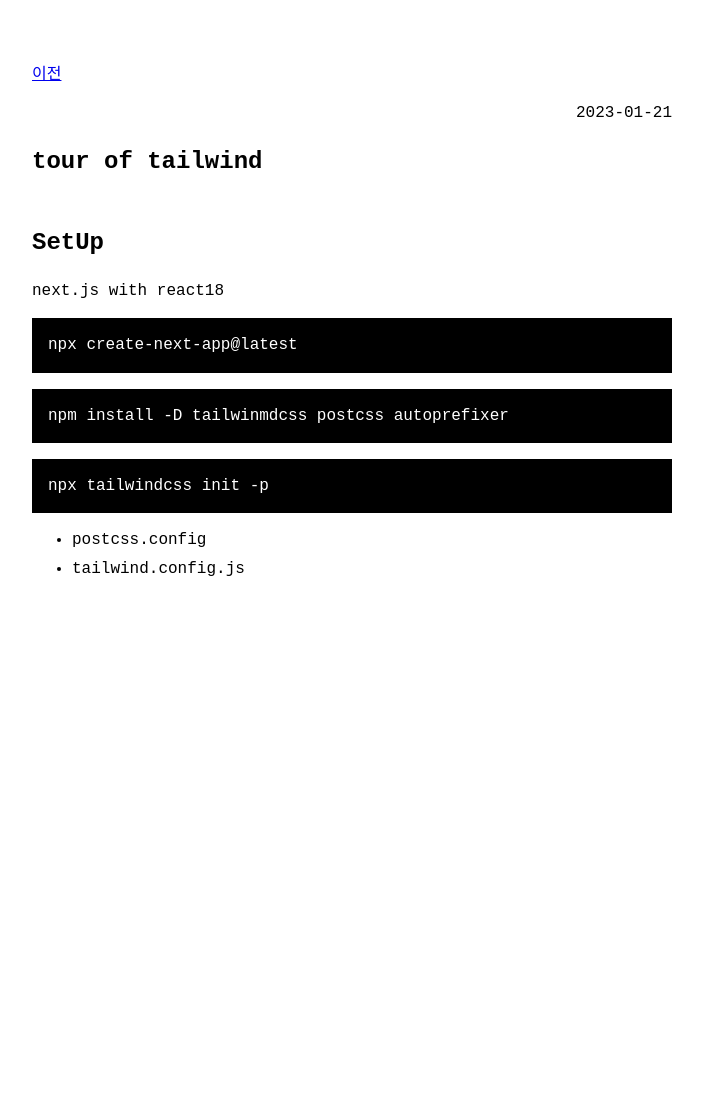
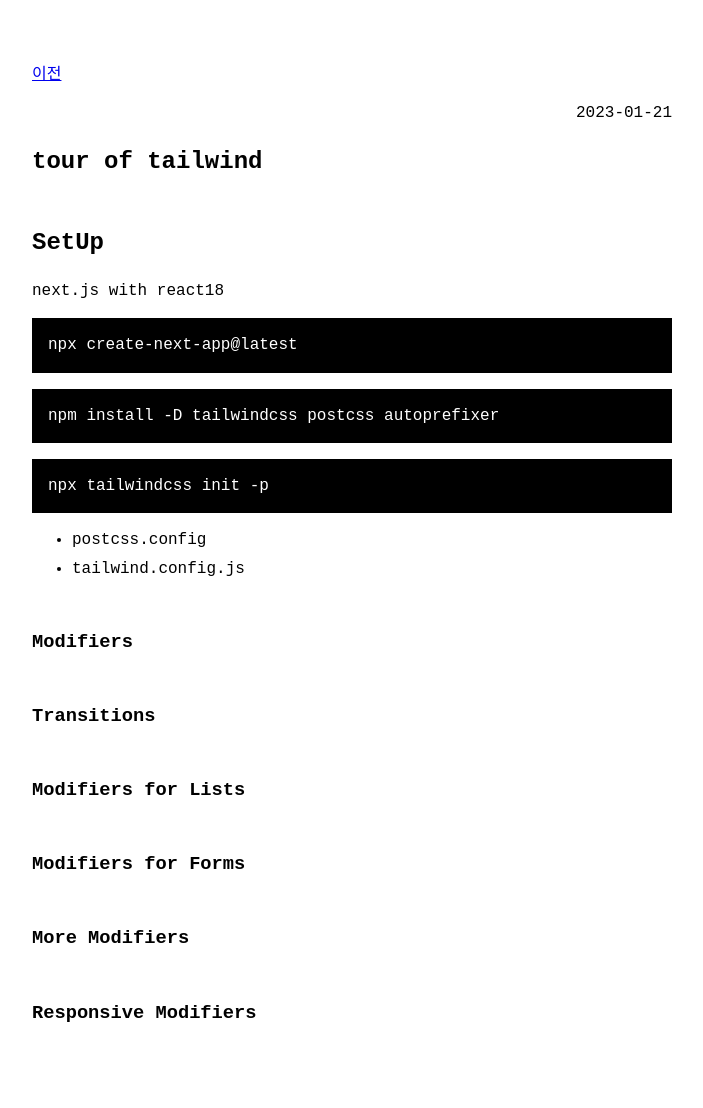
Before and after one commit to khjzzm/khjzzm.github.io, a Jekyll site: the page built from _posts/2023-01-21-TailWind.md, in a window 1280 px wide. Shown: the whole page, without its empty margins (288-991 px from the left). Built offline with Jekyll 4.4.1, drawn with Linux system fonts in a browser that asks for light colours; before the commit the page ends 900 px from its top, so only the background shows below that.

Commit message:
tour of tailwind

```diff
--- a/_posts/2023-01-21-TailWind.md
+++ b/_posts/2023-01-21-TailWind.md
@@ -11,7 +11,7 @@
 ~~~
 
 ~~~
-npm install -D tailwinmdcss postcss autoprefixer
+npm install -D tailwindcss postcss autoprefixer
 ~~~
 
 ~~~
@@ -19,3 +19,11 @@
 ~~~
 - postcss.config
 - tailwind.config.js
+
+
+### Modifiers
+### Transitions
+### Modifiers for Lists
+### Modifiers for Forms
+### More Modifiers
+### Responsive Modifiers
```
